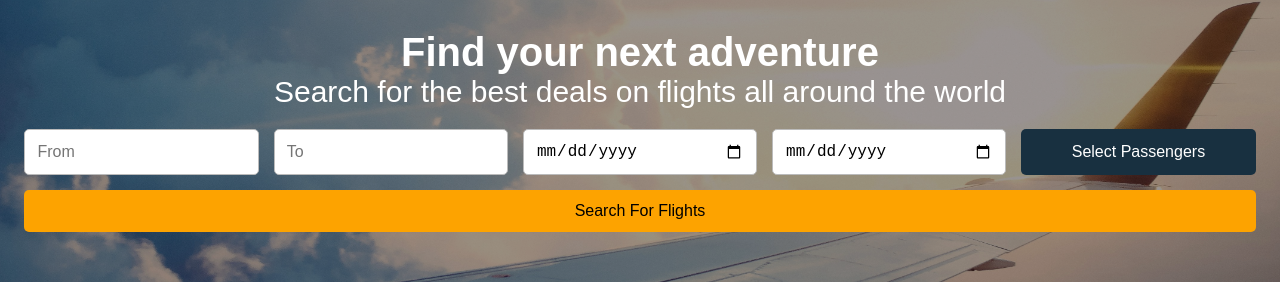
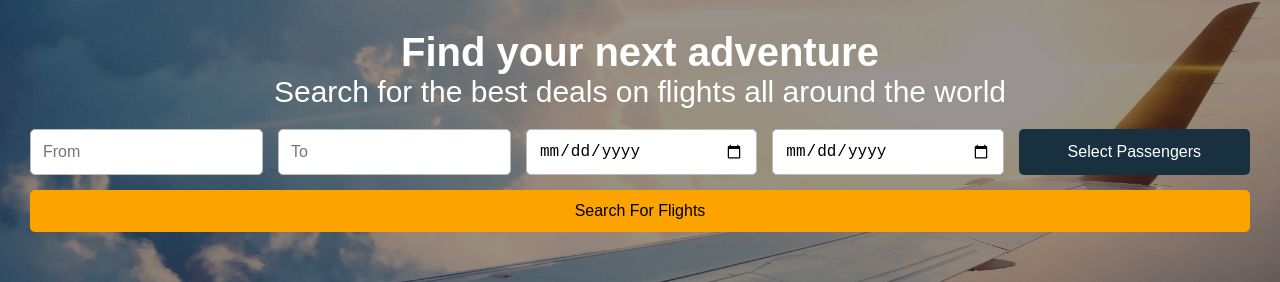
Before and after one commit to Osterie/IDATA2301_IDATA2306_GROUP_7, a React (Create React App) app in the folder frontend-Idata2301/code/app/: page / in a window 1280 px wide. Shown: the part 309-591 px from the top of the page. Built offline with nearby package versions, Linux system fonts and the light colour scheme.

Commit message:
Changed loginPageHero.css to only apply to loginPageHero.jsx

```diff
--- a/frontend-Idata2301/code/app/src/components/hero/logInPageHero/logInPageHero.css
+++ b/frontend-Idata2301/code/app/src/components/hero/logInPageHero/logInPageHero.css
@@ -1,4 +1,4 @@
-.hero {
+.hero.login-hero-container {
     background-size: cover;
     padding: 50px 0;
     text-align: center;
@@ -15,18 +15,18 @@
   .form-group {
     margin-bottom: 15px;
   }
-  label {
+  .login-hero-container label {
     display: block;
     margin-bottom: 5px;
   }
-  input {
+  .login-hero-container input {
     width: 100%;
     padding: 10px;
     border: none;
     border-radius: 5px;
     z-index: 3;
   }
-  button {
+  .login-hero-container button {
     padding: 10px 20px;
     border: none;
     border-radius: 5px;
```
